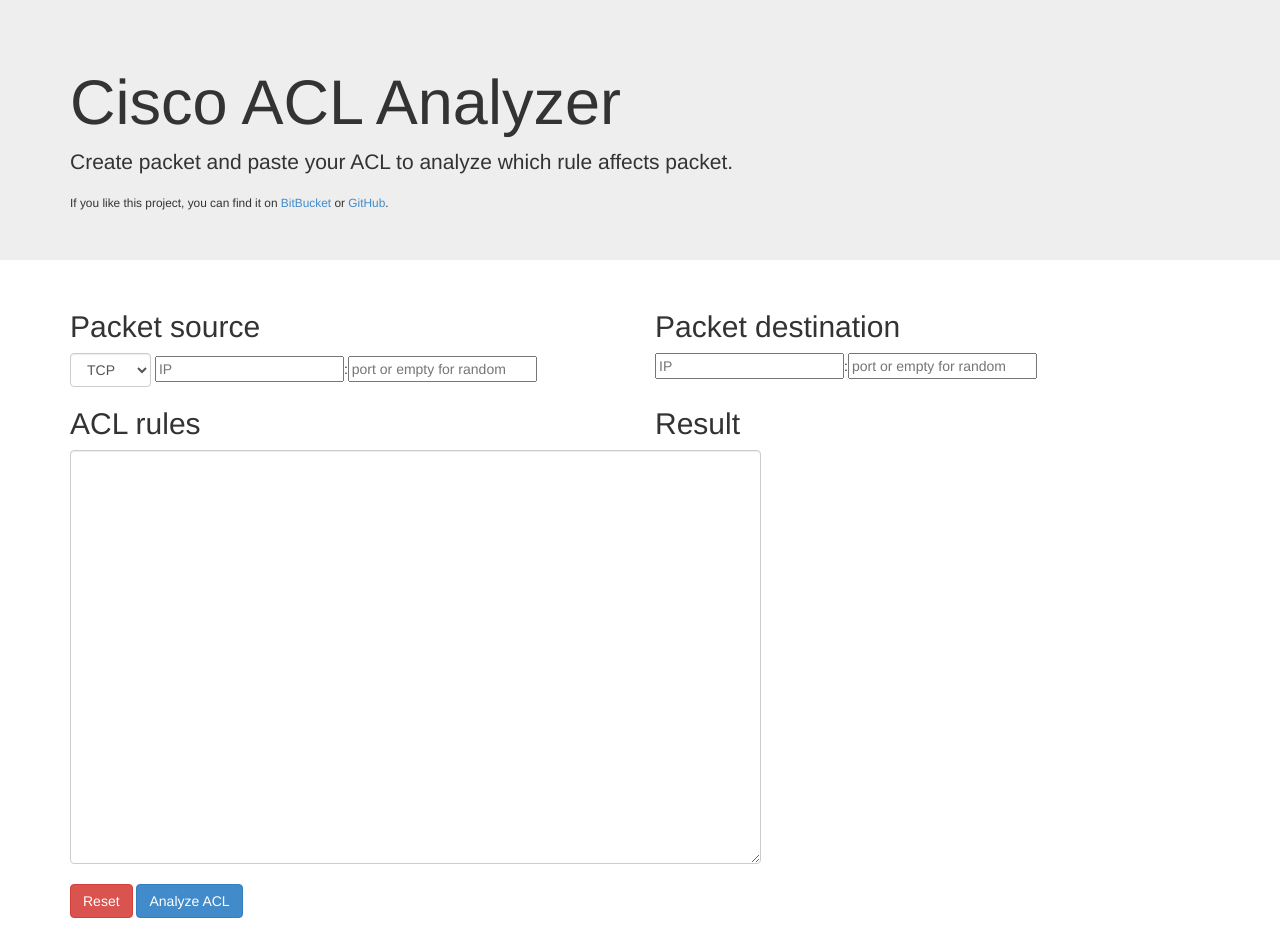
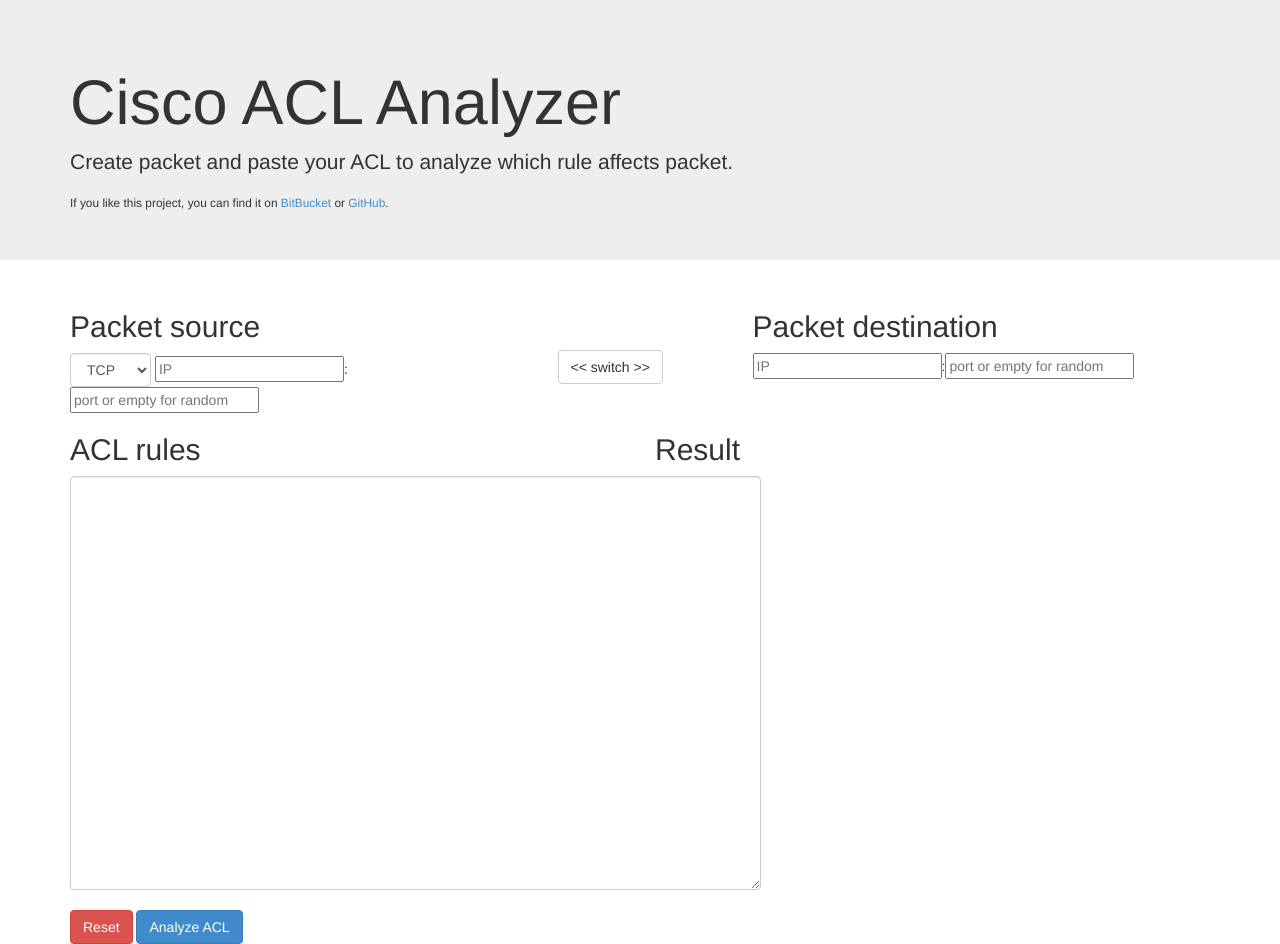
Before and after one commit to frenzymadness/Cisco-ACL-Analyzer, a Python web app: template templates/index.html in a window 1280 px wide. Before the commit the page ends 918 px from the top, so only its background shows below. Run offline with Jinja, Linux system fonts and the light colour scheme; the template is opened without the code that fills it, so the values that code supplies are empty; some libraries are stand-ins or nearby versions.

Commit message:
Added switch button for switching src and dst packet values.

```diff
--- a/templates/index.html
+++ b/templates/index.html
@@ -19,18 +19,24 @@
   <form class="form-inline" id="mainform" method="POST" action="/result">
     <div class="container">
       <div class="row">
-        <div class="col-md-6">
+        <div class="col-md-5">
           <h2>Packet source</h2>
           <select class="form-control" name="protocol">
             <option value="tcp">TCP</option>
             <option value="udp">UDP</option>
             <option value="icmp">ICMP</option>
           </select>
-          <input type="text" name="srcIP" placeholder="IP" value="">:<input type="text" name="srcPort" placeholder="port or empty for random" value="">
+          <input type="text" id="srcIP" name="srcIP" placeholder="IP" value="">:<input type="text" id="srcPort" name="srcPort" placeholder="port or empty for random" value="">
         </div>
-        <div class="col-md-6">
+        <div class="col-md-2">
+          <br/>
+          <br/>
+          <br/>
+          <button id="switch" type="button" class="btn btn-default">&lt;&lt;  switch  &gt;&gt;</button>
+        </div>
+        <div class="col-md-5">
           <h2>Packet destination</h2>
-          <input type="text" name="dstIP" placeholder="IP" value="">:<input type="text" name="dstPort" placeholder="port or empty for random" value="">
+          <input type="text" id="dstIP" name="dstIP" placeholder="IP" value="">:<input type="text" id="dstPort" name="dstPort" placeholder="port or empty for random" value="">
         </div>
       </div>
       <div class="row">
@@ -75,7 +81,19 @@
             }
           });
           return false;
-        });
+    });
+
+    //switch content of packet inputs
+    $$("#switch").click(function()
+    {
+      var srcIP = $$("#srcIP").val();
+      var srcPort = $$("#srcPort").val();
+
+      $$("#srcIP").val($$("#dstIP").val());
+      $$("#srcPort").val($$("#dstPort").val());
+      $$("#dstIP").val(srcIP);
+      $$("#dstPort").val(srcPort);
+    });
   });
 </script>
 </body>
```
